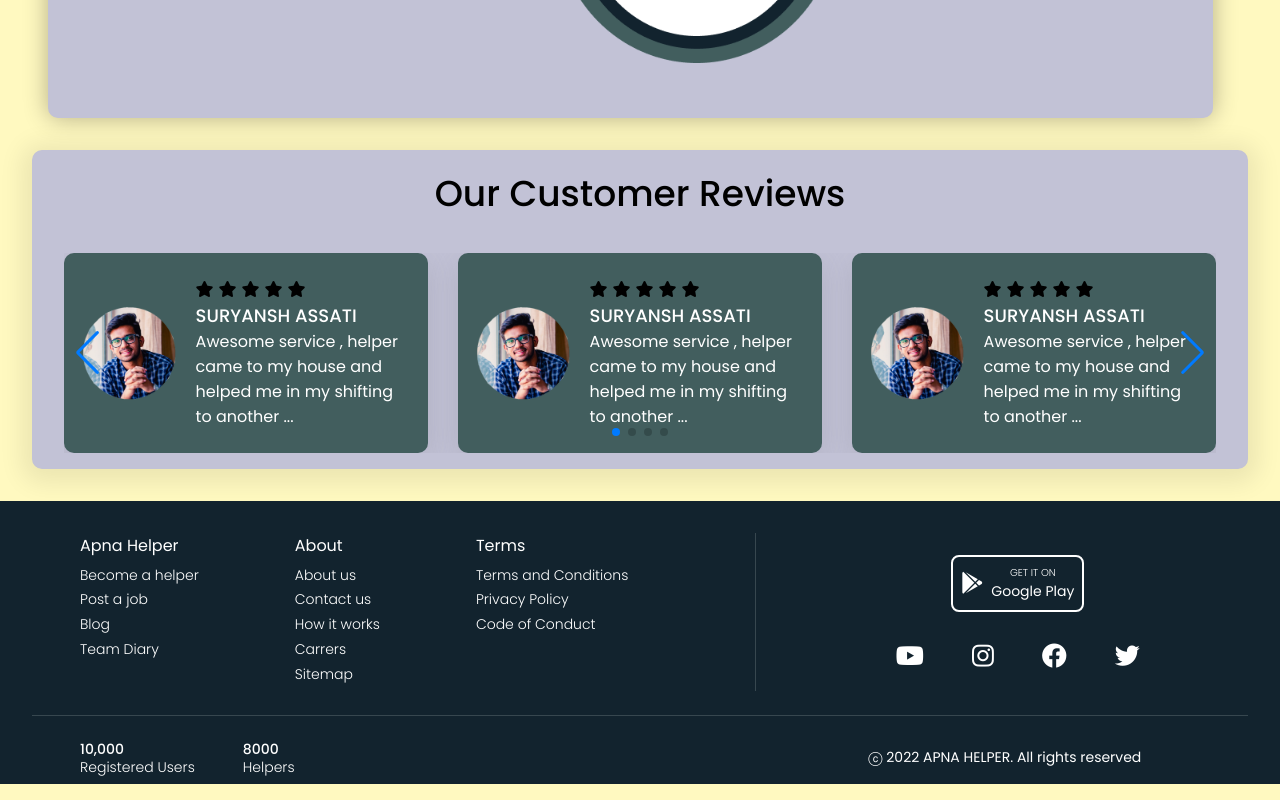
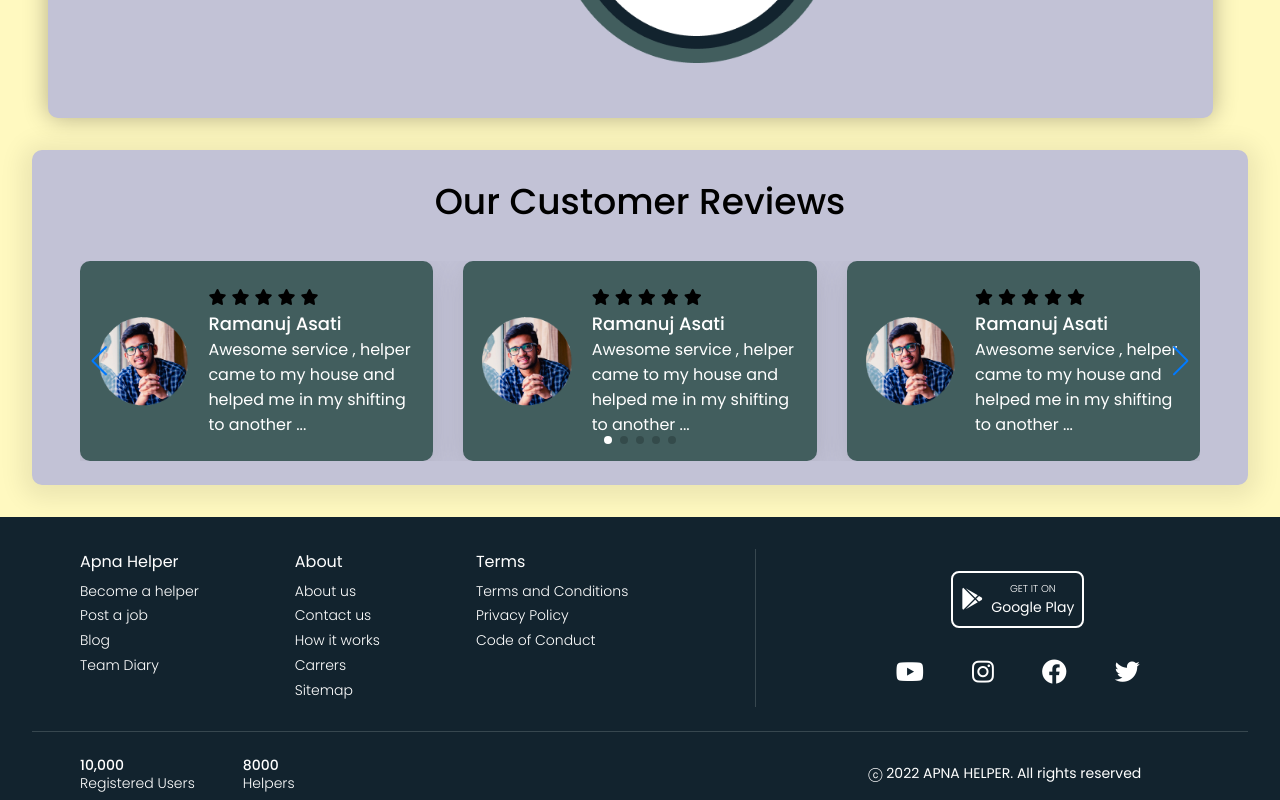
Before and after one commit to Ramanuj-1729/Apna_Helper, a React (Create React App) app in the folder frontend/: page / in a window 1280 px wide. Shown: the part 2545-3345 px from the top of the page. Built offline with nearby package versions, Linux system fonts and the light colour scheme.

Commit message:
update slider

```diff
--- a/frontend/src/components/SatifiedCustomerSlider/Slider.jsx
+++ b/frontend/src/components/SatifiedCustomerSlider/Slider.jsx
@@ -1,17 +1,18 @@
-import React from "react";
+import React, { useState } from "react";
 import { Swiper, SwiperSlide } from "swiper/react";
 import style from "./Slider.module.css";
-import StarRating from "../shared/StarRating/StarRating";
-
 import "swiper/css";
 import "swiper/css/pagination";
 import "swiper/css/navigation";
 import { Pagination, Navigation } from "swiper";
 
-const Slider = () => {
+const Slider = ({ sliderData }) => {
+  const [sliders, setSliders] = useState(sliderData);
+
   return (
     <>
       <Swiper
+        style={{"--swiper-navigation-size": "30px", "--swiper-pagination-color": "#FFF"}}
         slidesPerView={3}
         spaceBetween={30}
         slidesPerGroup={1}
@@ -23,29 +24,27 @@ const Slider = () => {
         navigation={true}
         modules={[Pagination, Navigation]}
       >
-        {[...Array(4)].map((star, index) => {
-          index += 1;
-          return (
-            <div className="slider">
-              <SwiperSlide>
-                <div
-                  className={`${style.card} flex justify-center items-center`}
-                >
-                  <img src="images/review-1.png" alt="" />
-                  <div className={style.cardRight}>
-                    <StarRating />
-
-                    <h3>SURYANSH ASSATI</h3>
-                    <p>
-                      Awesome service , helper came to my house and helped me in
-                      my shifting to another ...
-                    </p>
+        {
+          sliders.map((slider) => (
+            <SwiperSlide key={slider.userId}>
+              <div className={`${style.card} flex justify-center items-center`} >
+                <img src={slider.customer_img} alt="img" />
+                <div className={style.cardRight}>
+                  <div className={style.rating}>
+                    <i class="fa-solid fa-star"></i>
+                    <i class="fa-solid fa-star"></i>
+                    <i class="fa-solid fa-star"></i>
+                    <i class="fa-solid fa-star"></i>
+                    <i class="fa-solid fa-star"></i>
                   </div>
+                  <h3>{slider.customer_name}</h3>
+                  <p>
+                    {slider.customer_comment}
+                  </p>
                 </div>
-              </SwiperSlide>
-            </div>
-          );
-        })}
+              </div>
+            </SwiperSlide>
+          ))}
       </Swiper>
     </>
   );
--- a/frontend/src/components/SatifiedCustomerSlider/Slider.module.css
+++ b/frontend/src/components/SatifiedCustomerSlider/Slider.module.css
@@ -11,6 +11,9 @@
     border-radius: 10px;
 }
 
+.rating i {
+    margin-right: 5px;
+}
 
 .cardRight {
     margin-left: 1rem;
--- /dev/null
+++ b/frontend/src/components/satisfiedCustomer.js
@@ -0,0 +1,39 @@
+let comments = [
+    {
+        "userId": 1,
+        "id": 1,
+        "customer_name": "Ramanuj Asati",
+        "customer_comment": "Awesome service , helper came to my house and helped me in my shifting to another ...",
+        "customer_img": "/images/review-1.png"
+    },
+    {
+        "userId": 2,
+        "id": 2,
+        "customer_name": "Ramanuj Asati",
+        "customer_comment": "Awesome service , helper came to my house and helped me in my shifting to another ...",
+        "customer_img": "/images/review-1.png"
+    },
+    {
+        "userId": 3,
+        "id": 3,
+        "customer_name": "Ramanuj Asati",
+        "customer_comment": "Awesome service , helper came to my house and helped me in my shifting to another ...",
+        "customer_img": "/images/review-1.png"
+    },
+    {
+        "userId": 4,
+        "id": 4,
+        "customer_name": "Ramanuj Asati",
+        "customer_comment": "Awesome service , helper came to my house and helped me in my shifting to another ...",
+        "customer_img": "/images/review-1.png"
+    },
+    {
+        "userId": 5,
+        "id": 5,
+        "customer_name": "Ramanuj Asati",
+        "customer_comment": "Awesome service , helper came to my house and helped me in my shifting to another ...",
+        "customer_img": "/images/review-1.png"
+    }
+]
+
+export default comments;
--- a/frontend/src/components/shared/PrimaryButton/PrimaryButton.module.css
+++ b/frontend/src/components/shared/PrimaryButton/PrimaryButton.module.css
@@ -5,4 +5,5 @@
         border: none;
         outline: none;
         color: white;
+        cursor: pointer;
 }
--- a/frontend/src/components/shared/SecondaryButton/SecondaryButton.module.css
+++ b/frontend/src/components/shared/SecondaryButton/SecondaryButton.module.css
@@ -5,4 +5,5 @@
     font-weight: 400;
     border: none;
     outline: none;
+    cursor: pointer;
 }
--- a/frontend/src/components/shared/StarRating/StarRating.jsx
+++ b/frontend/src/components/shared/StarRating/StarRating.jsx
@@ -10,12 +10,9 @@ const StarRating = () => {
       {[...Array(5)].map((star, index) => {
         index += 1;
         return (
-          <button
-            type="button"
-            key={index}
-            className={`${
-              index <= (hover || rating) ? styles.addColor : styles.removeColor
-            }`}
+          <span key={index}
+            className={`${index <= (hover || rating) ? styles.addColor : styles.removeColor
+              }`}
             onClick={() => setRating(index)}
             onMouseEnter={() => setHover(index)}
             onMouseLeave={() => setHover(rating)}
@@ -24,8 +21,8 @@ const StarRating = () => {
               setHover(0);
             }}
           >
-            <i className="fa-solid fa-star"></i>
-          </button>
+            <i class="fa-solid fa-star"></i>
+          </span>
         );
       })}
     </div>
--- a/frontend/src/components/shared/StarRating/StarRating.module.css
+++ b/frontend/src/components/shared/StarRating/StarRating.module.css
@@ -6,15 +6,10 @@
     color: #e4e5e9;
 }
 
-.starRating button{
-    background: none;
-        color: inherit;
-        border: none;
-        padding: 0;
-        font: inherit;
-        cursor: pointer;
-        outline: none;
+.starRating span {
+    cursor: pointer;
 }
-.starRating i{
+
+.starRating i {
     margin-right: 5px;
 }
--- a/frontend/src/pages/Home/Home.jsx
+++ b/frontend/src/pages/Home/Home.jsx
@@ -4,6 +4,7 @@ import HowItWorks from "../../components/HowItWorks/HowItWorks";
 import OurPrinciples from "../../components/OurPrinciples/OurPrinciples";
 import Slider from "../../components/SatifiedCustomerSlider/Slider";
 import style from "./Home.module.css";
+import sliderData from '../../components/satisfiedCustomer';
 
 const Home = () => {
   return (
@@ -27,7 +28,7 @@ const Home = () => {
         <h2 className="justify-center items-center flex">
           Our Customer Reviews
         </h2>
-        <Slider />
+        <Slider sliderData={sliderData} />
       </div>
     </>
   );
--- a/frontend/src/pages/Home/Home.module.css
+++ b/frontend/src/pages/Home/Home.module.css
@@ -5,7 +5,7 @@
     box-shadow: 0px 4px 25px 10px rgba(0, 0, 0, 0.08);
     border-radius: 10px;
     margin: 32px;
-    padding: 16px 32px;
+    padding: 24px 48px;
 }
 
 .ourSatisfiedCustomer h2 {
```
